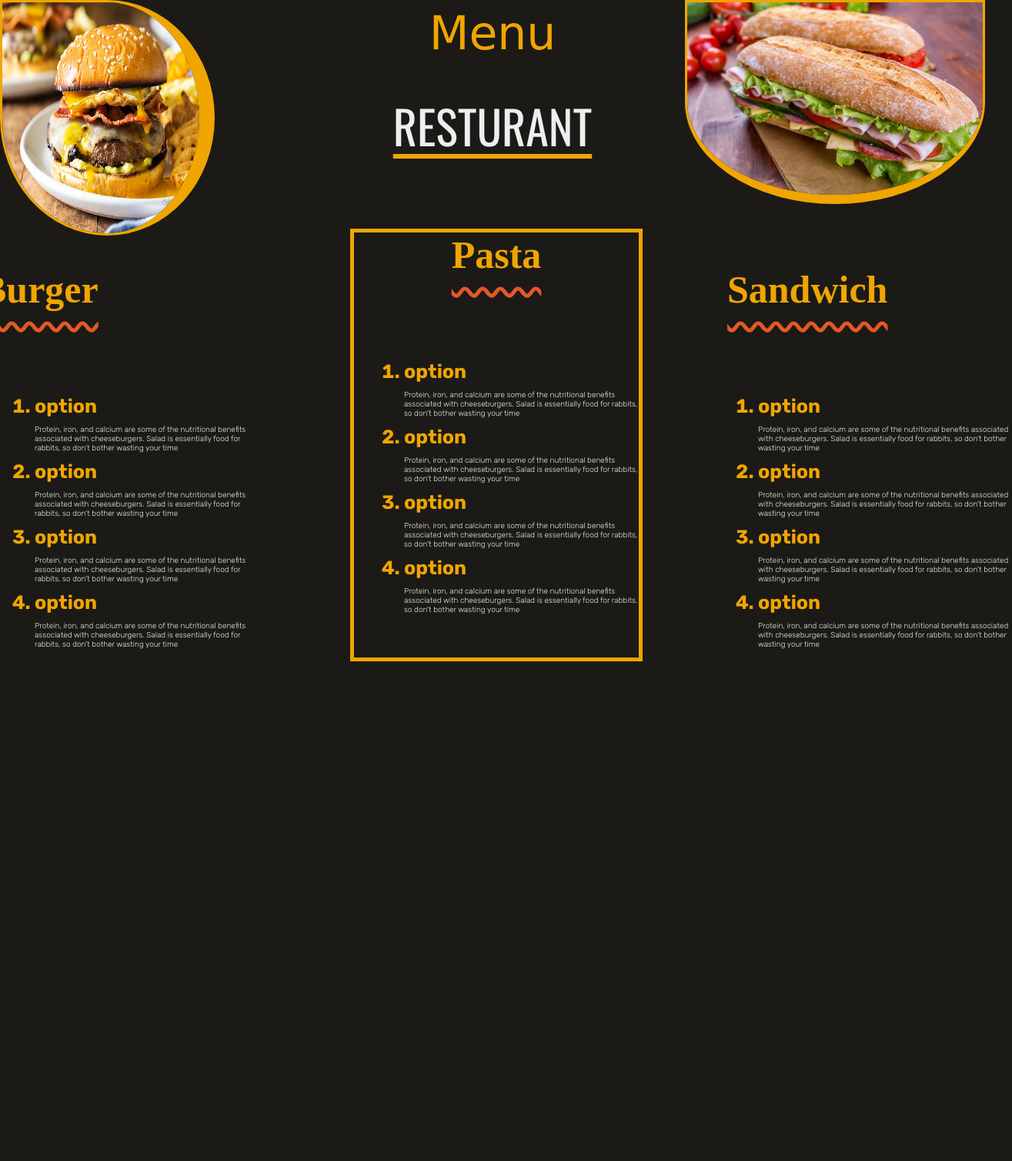
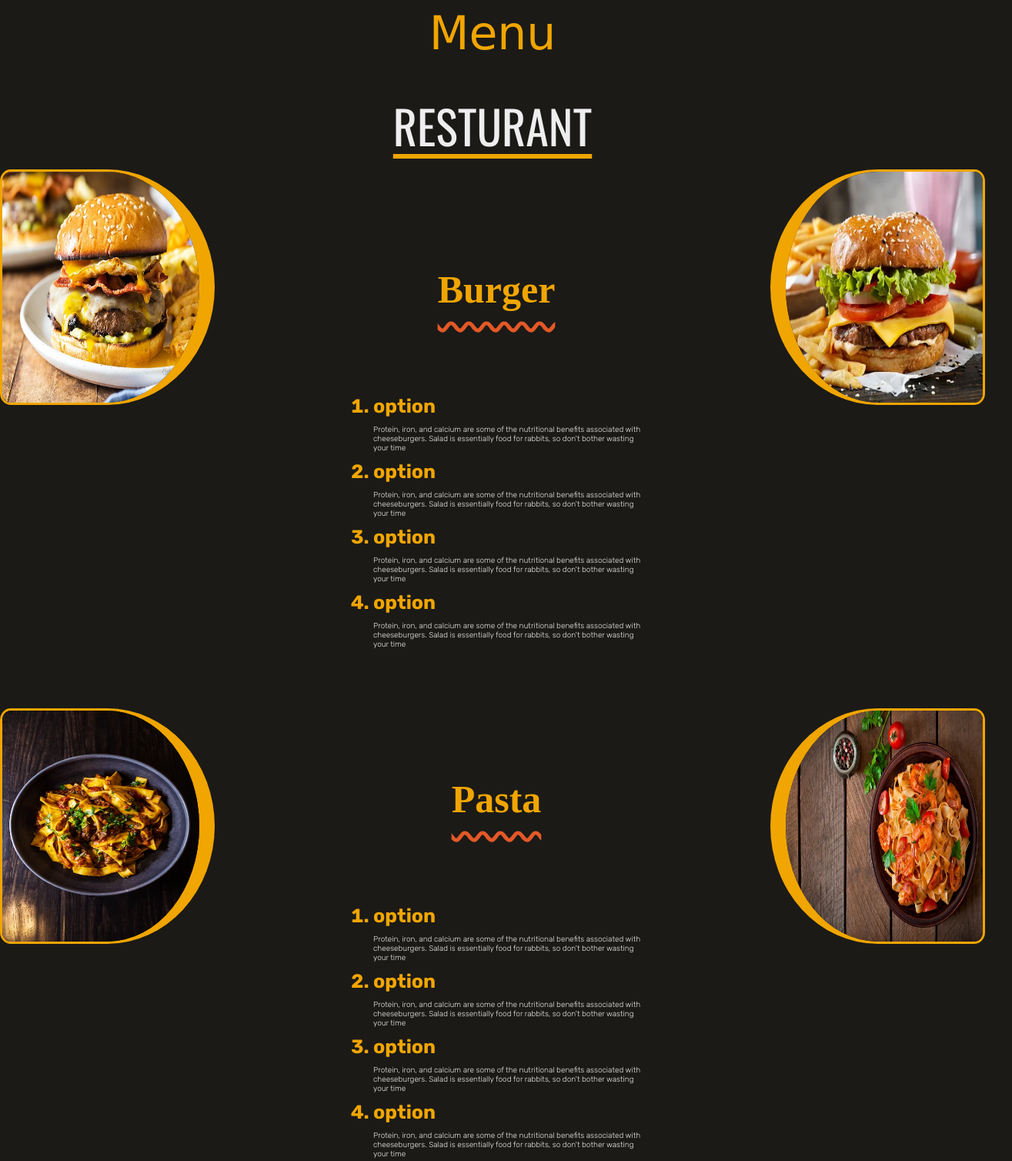
Before and after one commit to AdamsCreations/menu, a plain HTML site: page index.html in a window 1280 px wide. Shown: the top 1508 px of the page at 77% size, 1315 px wide, since content can reach past the window. Before the commit the page ends 867 px from the top, so only its background shows below. Drawn offline with nearby package versions, Linux system fonts and the light colour scheme; a web font is replaced by a local one.

Commit message:
Add files via upload

```diff
--- a/index.html
+++ b/index.html
@@ -23,14 +23,21 @@
     <link rel="stylesheet" href="./style.css">
 </head>
 <body>
-    <div>
+
         <div class="menu-title">
-            <h1 class="text_1">Menu</h1>
-            <h1 class="text_2">RESTURANT</h1>
+            <h1 class="text-1">Menu</h1>
+            <h1 class="text-2">RESTURANT</h1>
         </div>
 
-        <img class="burger-image" src="./images/Fried-Egg-Burger-recipe-photo-0478.jpg"/>
-        <img class="sandwich-image" src="./images/sandwich.jpg"/>
+        <img class="burger-image-1" src="./images/burger-image-2.jpg"/>
+        <img class="burger-image-2" src="./images/burger-image-2.webp"/>
+
+        <img class="pasta-image-1" src="./images/pasta-image-1.avif"/>
+        <img class="pasta-image-2" src="./images/pasta-image-2.jpg"/>
+
+        <img class="sandwich-image-1" src="./images/sandwich-image-1.jpg"/>
+        <img class="sandwich-image-2" src="./images/sandwich-image-2.jpg"/>
+
         <div class="menu">
 
             <div class="burger-section">
@@ -130,6 +137,5 @@
 
             </div>
         </div>
-    </div>
 </body>
 </html>
--- a/style.css
+++ b/style.css
@@ -10,7 +10,7 @@ html{
     gap: 100px;
 }
 
-.text_1 {
+.text-1 {
     margin: 0%;
     padding: 0%;
     text-align: center;
@@ -20,7 +20,7 @@ html{
     font-family: 'Playwrite MX', cursive;
 }
 
-.text_2 {
+.text-2 {
     text-align: center;
     font-size: 60px;
     font-weight: 400;
@@ -32,7 +32,7 @@ html{
 }
 
 
-.burger-image{
+.burger-image-1{
     position: absolute;
     top: 0px;
     left: 0px;
@@ -46,7 +46,19 @@ html{
     border-bottom-left-radius: 50%;
 }
 
-.sandwich-image{
+.burger-image-2{
+    display: none;
+}
+
+.pasta-image-1{
+    display: none;
+}
+
+.pasta-image-2{
+    display: none;
+}
+
+.sandwich-image-1{
     position: absolute;
     right: 0px;
     top: 0px;
@@ -57,6 +69,10 @@ html{
     border-bottom-width: 12px ;
     border-bottom-right-radius: 50%;
     border-bottom-left-radius: 50%;
+}
+
+.sandwich-image-2{
+    display: none;
 }
 
 .burger-section{
@@ -148,18 +164,19 @@ html{
 }
 
   /* phones  /*/
-  @media (min-width: 319px) and (max-width: 480px) {
+  @media (min-width: 319px) and (max-width: 660px) {
 
 
     .menu{
         flex-direction: column;
+        align-items: center;
     }
 
-    .burger-image {
+    .burger-image-1 {
       display: none;
     }
 
-    .sandwich-image{
+    .sandwich-image-1{
         display: none;
     }
 
@@ -193,25 +210,133 @@ html{
     }
   }
 
+
+
+
+
+
   /* tablets  /*/
 
-  @media (min-width: 481px) and (max-width: 1200px) {
-    body {
+  @media (min-width: 661px) and (max-width: 1350px) {
 
+
+    .menu{
+        flex-direction: column;
+        align-items: center;
+    }
+
+
+    .burger-image-1{
+        top: 220px;
+        border-bottom-left-radius: 5%;
+        border-top-left-radius: 5%;
+    }
+
+    .burger-image-2{
+        position: absolute;
+        display: block;
+        top: 220px;
+        right: 0px;
+        width: 20vw; /* Set a percentage of the viewport width */
+        max-width: 350px; /* Set a maximum width */
+        height: 300px;
+        border: solid #F0A500;
+        border-left-width: 20px;
+        border-bottom-right-radius: 5%;
+        border-top-right-radius: 5%;
+        border-bottom-left-radius: 50%;
+        border-top-left-radius: 50%;
+    }
+
+    .pasta-image-1{
+        display: block;
+        position: absolute;
+        display: block;
+        top: 920px;
+        left: 0px;
+        width: 20vw; /* Set a percentage of the viewport width */
+        max-width: 350px; /* Set a maximum width */
+        height: 300px;
+        border: solid #F0A500;
+        border-right-width: 20px;
+        border-bottom-left-radius: 5%;
+        border-top-left-radius: 5%;
+        border-bottom-right-radius: 50%;
+        border-top-right-radius: 50%;
+    }
+
+    .pasta-image-2{
+        position: absolute;
+        display: block;
+        top: 920px;
+        right: 0px;
+        width: 20vw; /* Set a percentage of the viewport width */
+        max-width: 350px; /* Set a maximum width */
+        height: 300px;
+        border: solid #F0A500;
+        border-left-width: 20px;
+        border-bottom-right-radius: 5%;
+        border-top-right-radius: 5%;
+        border-bottom-left-radius: 50%;
+        border-top-left-radius: 50%;
+    }
+
+
+    .sandwich-image-1{
+        display: block;
+        top: 1560px;
+        border-left-width: 20px;
+        border-bottom-width: 1px;
+        width: 20vw; /* Set a percentage of the viewport width */
+        max-width: 350px; /* Set a maximum width */
+        height: 300px;
+        border-bottom-left-radius: 50%;
+        border-top-left-radius: 50%;
+        border-bottom-right-radius: 5% ;
+    }
+
+    .sandwich-image-2{
+        position: absolute;
+        display: block;
+        top: 1560px;
+        left: 0px;
+        width: 20vw; /* Set a percentage of the viewport width */
+        max-width: 350px; /* Set a maximum width */
+        height: 300px;
+        border: solid #F0A500;
+        border-right-width: 20px;
+        border-bottom-left-radius: 5%;
+        border-top-left-radius: 5%;
+        border-bottom-right-radius: 50%;
+        border-top-right-radius: 50%;
+    }
+
+    .burger-title{
+        text-align: center;
+        margin-left: 50%;
+        transform: translate(-50%);
+    }
+
+    .burger-options{
+        margin-left: 0px;
+    }
+
+    .pasta-section{
+        border: none;
+    }
+
+    .pasta-options{
+        margin-left: 0px;
+    }
+
+
+    .sandwich-title{
+        text-align: center;
+        margin-left: 50%;
+        transform: translate(-50%);
+    }
+
+    .sandwich-options{
+        margin-left: 0px;
     }
   }
-
-  /* laptops  /*/
-
-  @media (min-width: 1201px) and (max-width: 1600px) {
-    body {
-
-    }
-  }
-
-  /* large screens  /*/
-  @media (min-width: 1601px) {
-    body {
-
-    }
-  }
```
Also changed, not shown: images/burger-image-2.jpg (added), images/burger-image-2.webp (added), images/pasta-image-1.avif (added), images/pasta-image-2.jpg (added), images/sandwich-image-1.jpg (added), images/sandwich-image-2.jpg (added).
